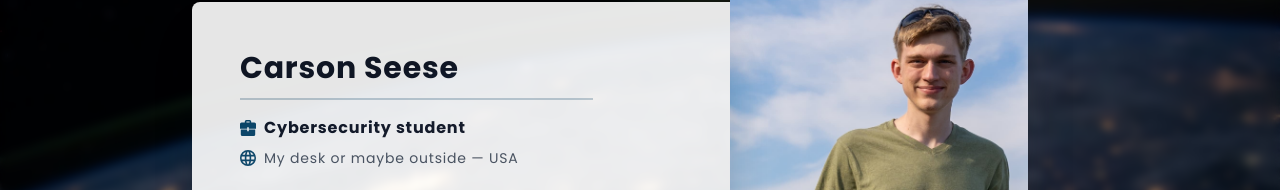
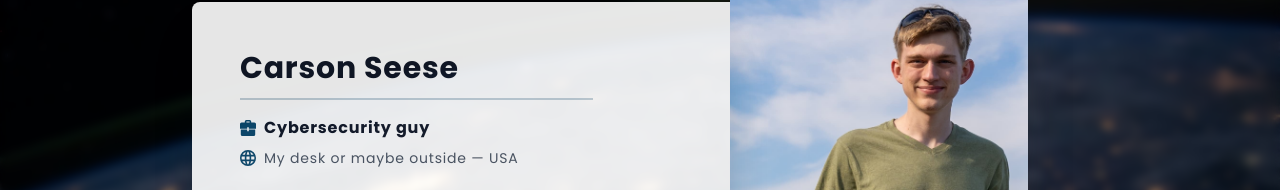
Before and after one commit to CS-5/carsonseese.com, a Next.js app: page / in a window 1280 px wide. Shown: the part 221-411 px from the top of the page. Built offline with nearby package versions, Linux system fonts and the light colour scheme.

Commit message:
I'm not a student anymore

```diff
--- a/pages/index.tsx
+++ b/pages/index.tsx
@@ -47,7 +47,7 @@ export default function Index(): ReactNode {
                   >
                     <path d="M9 12H1v6a2 2 0 0 0 2 2h14a2 2 0 0 0 2-2v-6h-8v2H9v-2zm0-1H0V5c0-1.1.9-2 2-2h4V2a2 2 0 0 1 2-2h4a2 2 0 0 1 2 2v1h4a2 2 0 0 1 2 2v6h-9V9H9v2zm3-8V2H8v1h4z" />
                   </svg>
-                  Cybersecurity student
+                  Cybersecurity guy
                 </p>
                 <p className="pt-2 text-gray-600 text-sm lg:text-sm flex items-center justify-center lg:justify-start">
                   <svg
```
